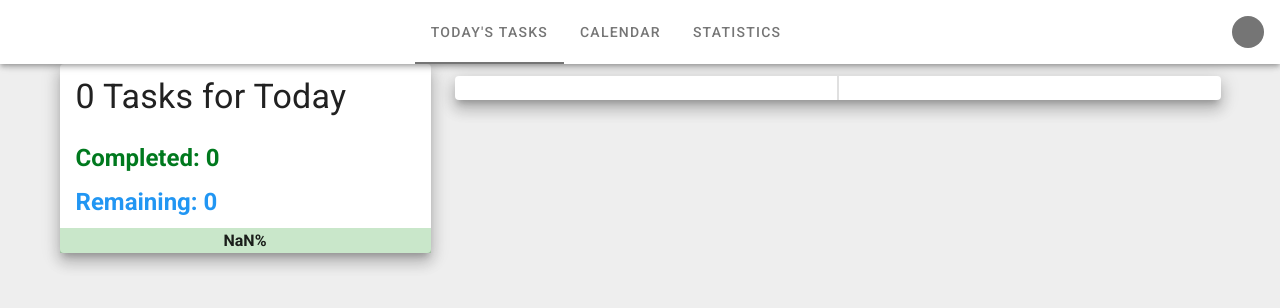
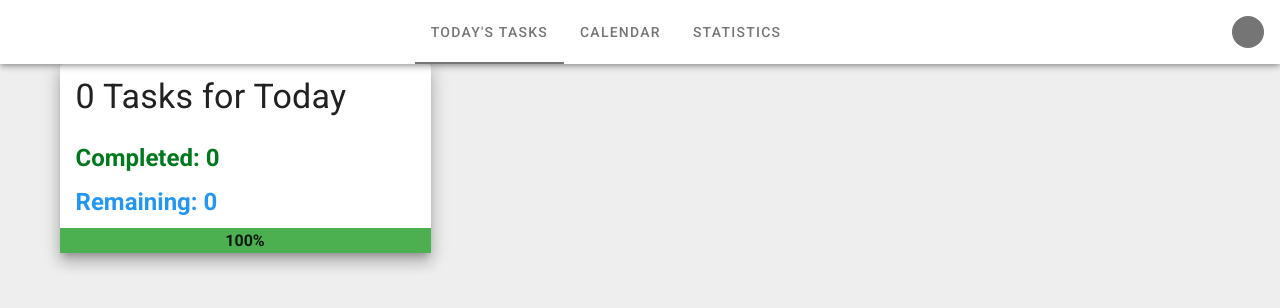
Before and after one commit to slkrx/calendar, a Vue app: page /todays-tasks in a window 1280 px wide. Shown: the top 308 px of the page. Built offline with nearby package versions, Linux system fonts and the light colour scheme.

Commit message:
add logic for case when there are no tasks for today

```diff
--- a/src/views/TodaysTasks.vue
+++ b/src/views/TodaysTasks.vue
@@ -37,7 +37,7 @@
                     </v-progress-linear>
                 </v-sheet>
             </v-col>
-            <v-col>
+            <v-col v-if="todaysTasks.length > 0">
                 <v-sheet rounded class="px-10" elevation="10">
                     <v-timeline>
                         <v-timeline-item
@@ -80,7 +80,10 @@ export default {
             return this.todaysTasks.filter((task) => task.completed)
         },
         progress() {
+            if (this.todaysTasks.length > 0)
                 return this.completedTasks.length / this.todaysTasks.length * 100
+            else
+                return 100
         },
         progressColor() {
             if (this.progress <= 25)
```
Lines whose indentation alone changed are shown as unchanged.
